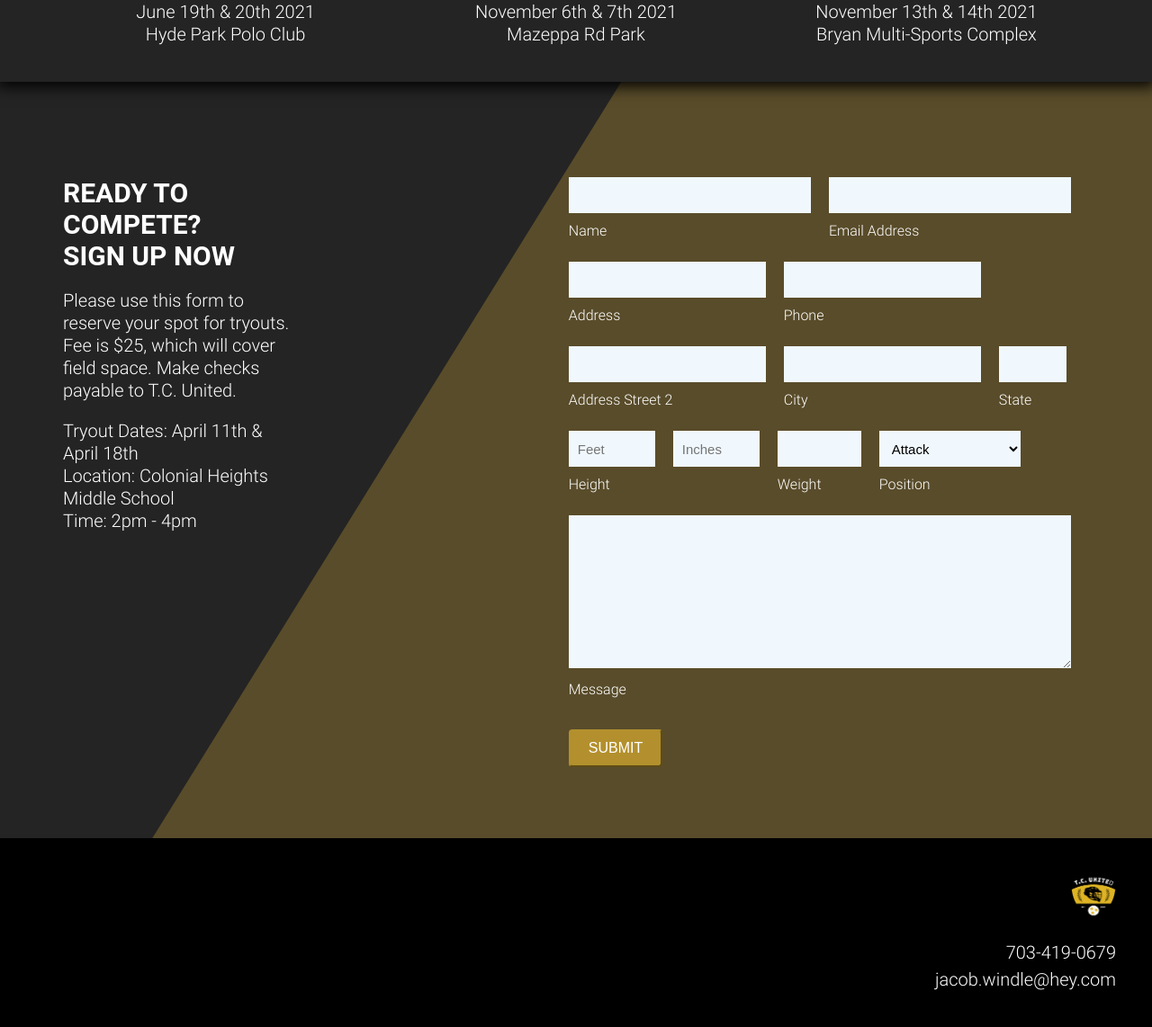
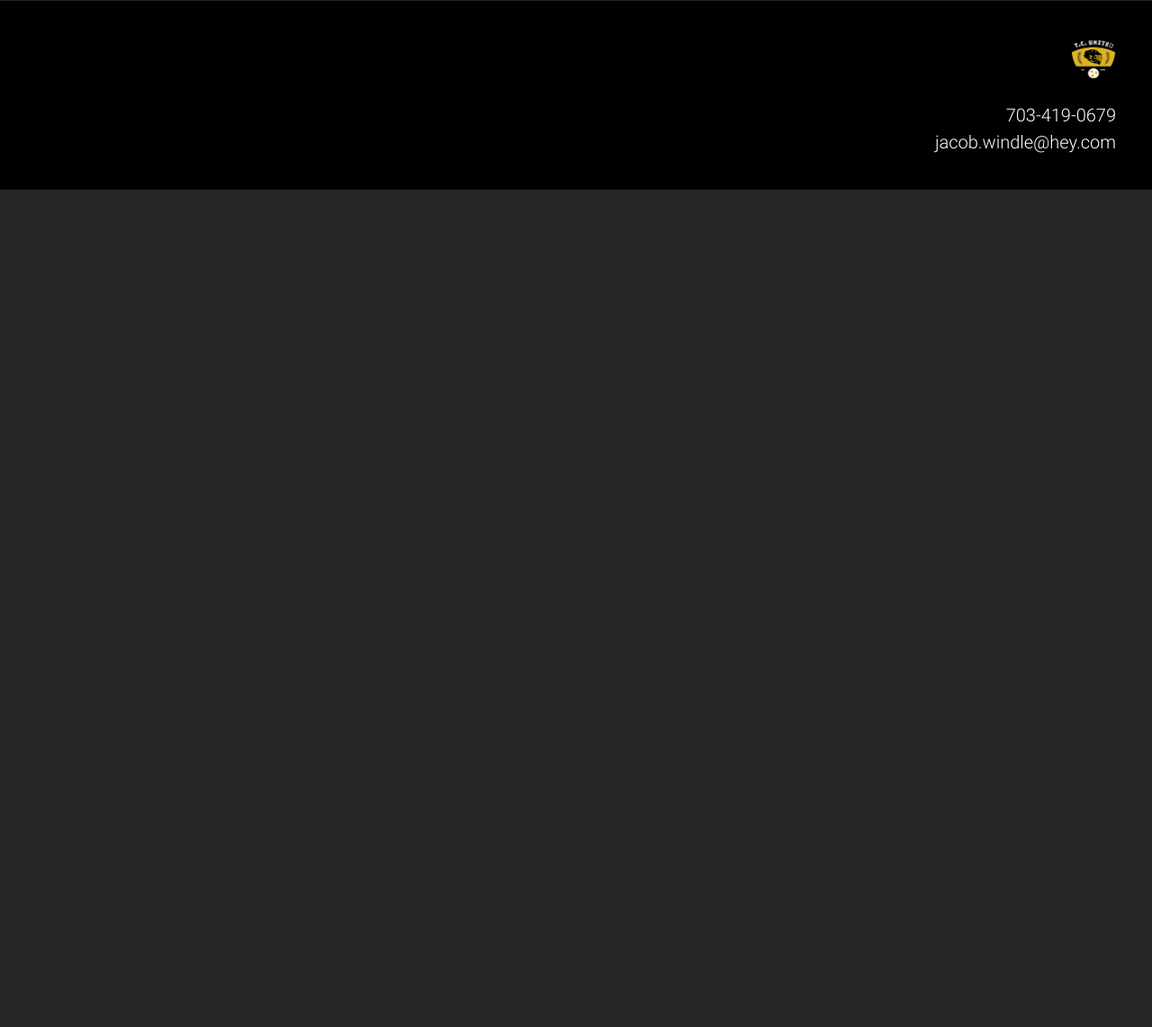
Before and after one commit to rebecca-rhinehart/tc-united, a PHP site: page / in a window 1280 px wide. Shown: the part 1438-2580 px from the top of the page at 90% size. After the commit the page ends 1649 px from the top, so only its background shows below. Run offline with PHP 8.4, Linux system fonts and the light colour scheme; some libraries are stand-ins or nearby versions.

Commit message:
taking away contact form

```diff
--- a/index.html
+++ b/index.html
@@ -51,7 +51,7 @@
                 <h1> The newest <br> Tri-Cities travel lacrosse team </h1>
                 <p> Competitive, summer travel lacrosse for high
                     school boys in the Tri-Cities looking to improve their game. </p>
-                <button class=""> <a href="#contact" class="btn"> Sign Up Now </a></button>
+                <!-- <button class=""> <a href="#contact" class="btn"> Sign Up Now </a></button> -->
             </div>
         </div>
     </div>
@@ -62,8 +62,8 @@
     <div class="events">
         <div class="event">
             <h2> Who We Are</h2>
-            <p> Our coaching staff is made up of coaches from Science Hill High School and Kingsport teams. We've gotten to see how talented young men in the Tri-Cities are and thought it was a shame they didn't have more opportunities to get in front of college coaches. We wanted to create a team for all those motivated, hard-working student athletes who want to take their lacrosse game to the next level. </p> <p> Because we're just starting out we will have one team comprised of upcoming 9th-12th graders, and will eventually have a team for each grade. As of now we are expecting to have 1-2 practices each week in the summer and have signed on for the tournaments you see below. Our tryouts will be April 11th, and April 18th at Colonial Heights Middle School. Once the time is decided, it will be posted on this site as well as emailed to all of you. Thank you for your interest and we hope to see you this summer! </p>
-            <button class="buttonfx slideleft"> <a href="#contact" class="btn"> Sign Up Now </a></button>
+            <p> Our coaching staff is made up of coaches from Science Hill High School and Kingsport teams. We've gotten to see how talented young men in the Tri-Cities are and thought it was a shame they didn't have more opportunities to get in front of college coaches. We wanted to create a team for all those motivated, hard-working student athletes who want to take their lacrosse game to the next level. </p> <p> Because we're just starting out we will have one team comprised of upcoming 9th-12th graders, and will eventually have a team for each grade. We will have 1 practice each week in the summer and have signed on for the tournaments you see below. The tryout dates have now passed for the 2021 summer and fall seasons. We will be posting practice times and locations once they have been decided. </p>
+            <!-- <button class="buttonfx slideleft"> <a href="#contact" class="btn"> Sign Up Now </a></button> -->
         </div>
         <div class="watermark-number event">
             21
@@ -76,11 +76,6 @@
                 <img src="/images/jersey2.svg"/>
             </div>
         </div>
-
-        <!-- <div class="event image">
-            <img src="/images/shorts.svg"/>
-
-        </div> -->
 
 
     </div>
@@ -108,119 +103,6 @@
 
     </div>
 
-    <!-- <div class="owl-carousel owl-theme">
-
-        <div class="item">
-            <span class="quote"> " </span>
-            <p> Curabitur arcu erat, accumsan id imperdiet et, porttitor at sem. Vivamus magna justo, lacinia eget consectetur sed, convallis at tellus. Curabitur non nulla sit amet nisl tempus convallis quis ac lectus.
-                - Jacob Windle
-            </p>
-
-        </div>
-        <div class="item">
-            <span class="quote"> " </span>
-            <p> Curabitur arcu erat, accumsan id imperdiet et, porttitor at sem. Vivamus magna justo, lacinia eget consectetur sed, convallis at tellus. Curabitur non nulla sit amet nisl tempus convallis quis ac lectus.
-                - Jacob Windle
-            </p>
-
-        </div>
-        <div class="item">
-            <span class="quote"> " </span>
-            <p> Curabitur arcu erat, accumsan id imperdiet et, porttitor at sem. Vivamus magna justo, lacinia eget consectetur sed, convallis at tellus. Curabitur non nulla sit amet nisl tempus convallis quis ac lectus.
-                - Jacob Windle
-            </p>
-
-        </div>
-        <div class="item">
-            <span class="quote"> " </span>
-            <p> Curabitur arcu erat, accumsan id imperdiet et, porttitor at sem. Vivamus magna justo, lacinia eget consectetur sed, convallis at tellus. Curabitur non nulla sit amet nisl tempus convallis quis ac lectus.
-                - Jacob Windle
-            </p>
-
-        </div>
-
-    </div> -->
-    <div id="sign-up" class="home">
-        <!-- <img src="images/side.png" class="side-image"/> -->
-        <form method="POST" id="contact" action="https://formspree.io/f/mayllaqz">
-            <div class="tryouts">
-                <h1> Ready to compete? <br>Sign up now </h1>
-                <p> Please use this form to reserve your spot for tryouts. Fee is $25, which will cover field space. Make checks payable to T.C. United. </p>
-                <p> Tryout Dates: April 11th & April 18th <br> Location: Colonial Heights Middle School <br> Time: 2pm - 4pm </p>
-            </div>
-            <div class="form">
-                <div class="wrapper">
-                    <div class="group">
-                        <input class="input" id="name" name="name" tabIndex="1"/>
-                        <label for="name"> Name</label>
-                    </div>
-                    <div class="group">
-                        <input class="input" id="email" name="email" tabIndex="2"/>
-                        <label for="email"> Email Address</label>
-                    </div>
-                    </div>
-                    <div class="address">
-                    <div class="group">
-                        <input class="input" id="address" name="address" tabIndex="3"/>
-                        <label for="address"> Address</label>
-                    </div>
-                    <div class="group">
-                        <input class="input" id="phone" name="phone" tabIndex="5"/>
-                        <label for="phone"> Phone</label>
-                    </div>
-                    <div class="group">
-                        <input class="input" id="address-2" name="address-2" tabIndex="4"/>
-                        <label for="address-2"> Address Street 2</label>
-                    </div>
-                    <div class="group">
-                        <input class="input" id="city" name="city" tabIndex="6"/>
-                        <label for="city"> City</label>
-                    </div>
-                    <div class="group state">
-                        <input class="input" id="state" name="state" tabIndex="7"/>
-                        <label for="state"> State</label>
-                    </div>
-                    <div class="group" style="display: flex;">
-                        <div style="margin-right: 20px; width: 96px;">
-                            <input class="input" id="Feet" name="Feet" tabIndex="7" placeholder="Feet"/>
-                            <label for="Feet"> Height </label>
-                        </div>
-                        <div style="width: 96px;">
-                            <input class="input" id="inches" name="inches" tabIndex="7" placeholder="Inches"/>
-                            <label for="inches"> </label>
-                        </div>
-                    </div>
-                    <div class="group"  style="display: flex; width: fit-content; flex-basis: 14%;">
-                        <div>
-                            <input class="input" id="weight" name="weight" tabIndex="7"/>
-                            <label for="weight"> Weight </label>
-                        </div>
-                    </div>
-                    <div class="group"  style="display: flex;">
-                        <div>
-                            <select class="input" id="Position" name="Position" tabIndex="7">
-                                <option value="Attack">Attack</option>
-                                <option value="Midfield">Midfield</option>
-                                <option value="Faceoff">Faceoff</option>
-                                <option value="Defense">Defense</option>
-                                <option value="Goalie">Goalie</option>
-                            </select>
-                            <label for="Position"> Position </label>
-                        </div>
-                    </div>
-                </div>
-                <div class="group">
-                    <textarea class="input" id="message" name="message" tabIndex="8"></textarea>
-                    <label for="message"> Message</label>
-                </div>
-                <div class="group">
-                    <input type="hidden" name="_next" value="./thankyou.html"/>
-                    <button type="submit" class="btn-primary">SUBMIT </button>
-                </div>
-            </div>
-
-        </form>
-    </div>
 
     <div w3-include-html="footer.html"></div>
     <script src="app.js"></script>
--- a/styles/_tournaments.scss
+++ b/styles/_tournaments.scss
@@ -1,11 +1,9 @@
 .tournaments {
     background-color: #242424;
-    // border-top: 1px solid black;
-    // border-bottom: 1px solid black;
     box-shadow: 1px 1px 16px 4px black;
     position: relative;
     padding: 20px 10px;
-    margin: 50px 0 50px 0;
+    margin: 50px 0 0 0;
     h2 {
         text-align: center;
         color: white;
@@ -13,7 +11,6 @@
     }
     .sections {
         @media(min-width: 992px) {
-            // max-width: 1180px;
             margin: auto;
             justify-items: center;
             display: grid;
--- a/styles/style.css
+++ b/styles/style.css
@@ -827,7 +827,7 @@ footer .right-footer p {
           box-shadow: 1px 1px 16px 4px black;
   position: relative;
   padding: 20px 10px;
-  margin: 50px 0 50px 0;
+  margin: 50px 0 0 0;
 }
 
 .tournaments h2 {
@@ -906,18 +906,18 @@ ul {
   right: 0;
   opacity: 0.1;
   border-left: 500vw solid transparent;
-  border-bottom: 3748px solid #d5a83b;
+  border-bottom: 2000px solid #d5a83b;
 }
 
 @media (min-width: 400px) {
   .triangle-up {
-    border-bottom: 3395px solid #d5a83b;
+    border-bottom: 2000px solid #d5a83b;
   }
 }
 
 @media (min-width: 500px) {
   .triangle-up {
-    border-bottom: 3058px solid #d5a83b;
+    border-bottom: 2000px solid #d5a83b;
   }
 }
 
@@ -925,7 +925,7 @@ ul {
   .triangle-up {
     opacity: .3;
     border-left: 92vw solid transparent;
-    border-bottom: 1900px solid #d5a83b;
+    border-bottom: 1021px solid #d5a83b;
   }
 }
 
--- a/styles/style.scss
+++ b/styles/style.scss
@@ -41,17 +41,17 @@ ul {
     right: 0;
     opacity: 0.1;
     border-left: 500vw solid transparent;
-    border-bottom: 3748px solid #d5a83b;
+    border-bottom: 2000px solid #d5a83b;
     @media(min-width: 400px) {
-        border-bottom: 3395px solid #d5a83b;
+        border-bottom: 2000px solid #d5a83b;
     }
     @media(min-width: 500px) {
-        border-bottom: 3058px solid #d5a83b;
+        border-bottom: 2000px solid #d5a83b;
     }
     @media(min-width: 992px) {
         opacity: .3;
         border-left: 92vw solid transparent;
-        border-bottom: 1900px solid #d5a83b;
+        border-bottom: 1021px solid #d5a83b;
     }
   }
 
```
Also changed, not shown: 1 other file.
